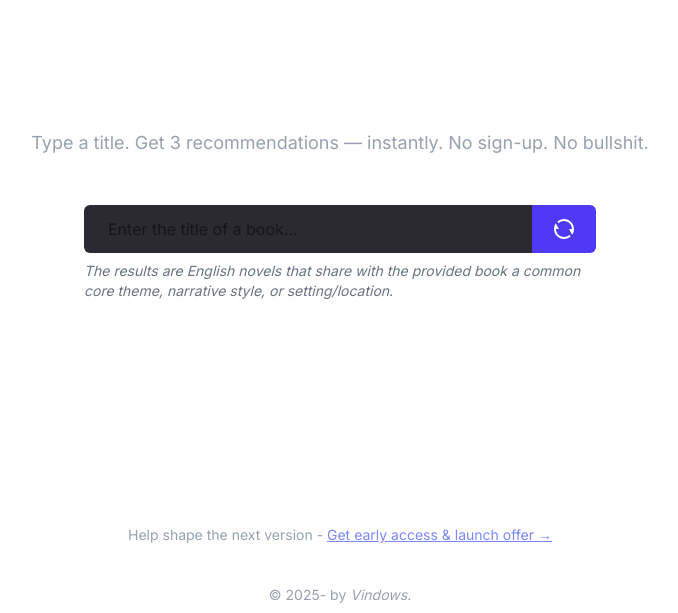
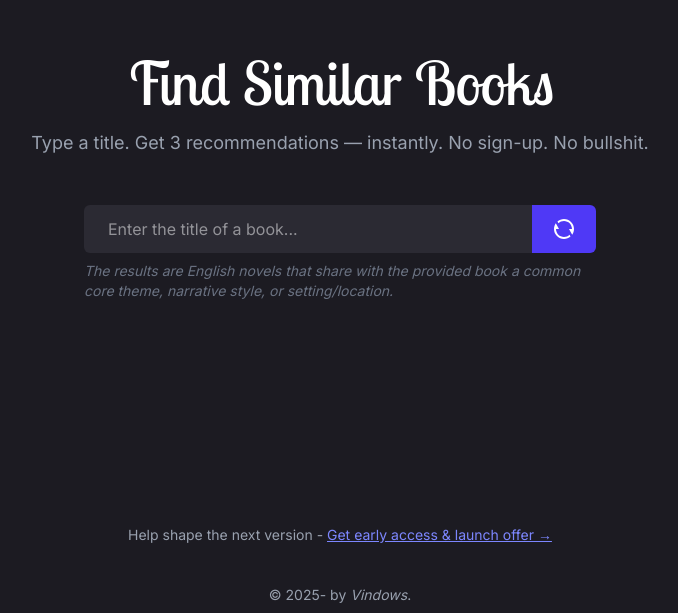
Before and after one commit to vin-dow-s/SimilarBooks, a Next.js app: page / in a window 1280 px wide. Shown: the part 187-800 px from the top of the page, without its empty margins (300-978 px from the left). Built offline with nearby package versions, Linux system fonts and the light colour scheme.

Commit message:
Theme fix

```diff
--- a/src/app/globals.css
+++ b/src/app/globals.css
@@ -4,8 +4,8 @@ body {
     margin: 0;
     padding: 0;
     box-sizing: border-box;
-    background: 1c1b22;
-    color: fbfbfe;
+    background: #1c1b22;
+    color: #fbfbfe;
     font-family: var(--font-inter, Arial, sans-serif);
 }
 
```
